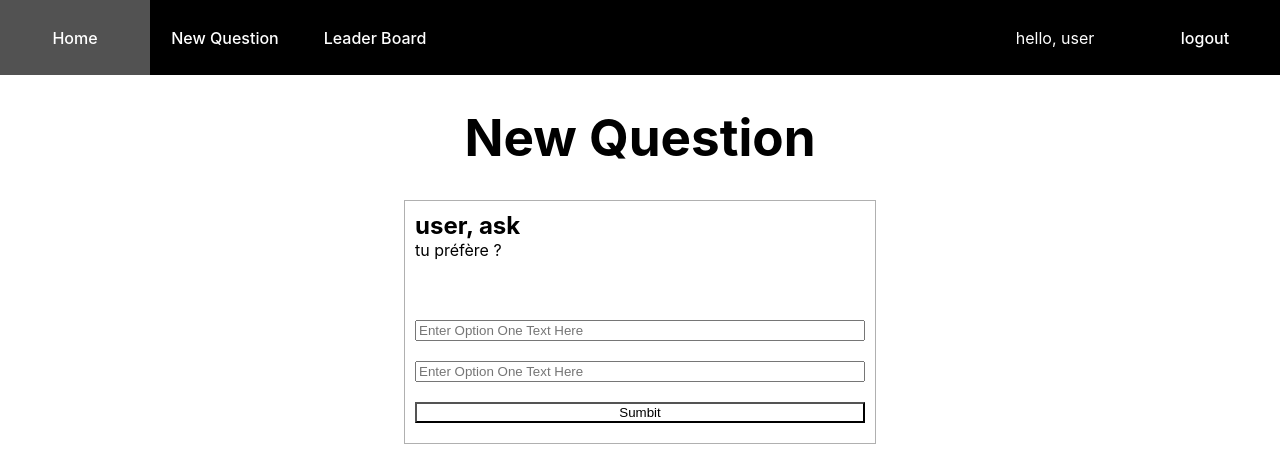
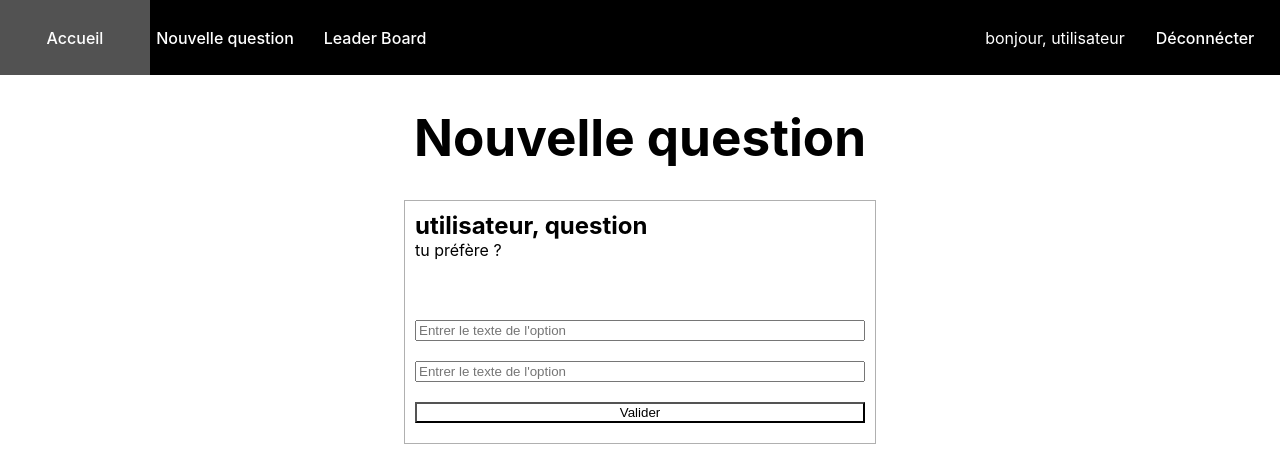
Before and after one commit to Cyr2/koalAPP, a React (Vite) app: page /add in a window 1280 px wide. Shown: the top 462 px of the page. Built offline with nearby package versions, Linux system fonts and the light colour scheme.

Commit message:
retouche anglais français

```diff
--- a/src/App.css
+++ b/src/App.css
@@ -11,3 +11,10 @@
   margin : 0;
   padding: 0;
 }
+.tableQuestion li{
+  font-weight: 500;
+  font-size: large;
+  border : solid black 1px;
+  padding: 3px;
+  margin : 5px 0;
+}
--- a/src/pages/Home.jsx
+++ b/src/pages/Home.jsx
@@ -26,7 +26,7 @@ export default function Home() {
 
     return (
         <AllQuestionsContext.Provider value={context}>
-            <h1>Home</h1>
+            <h1>Accueil</h1>
             <ul className='tableQuestion'>
                 {context.allQuestions.map((question, index) => {
                     const choices = question.question;
--- a/src/pages/Nav.jsx
+++ b/src/pages/Nav.jsx
@@ -5,13 +5,13 @@ export default function Nav() {
     return (
         <nav className='nav'>
             <ul>
-                <li><NavLink to="/">Home</NavLink></li>
-                <li><NavLink to="/add">New Question</NavLink></li>
-                <li><NavLink to="/leaderboard">Leader Board</NavLink></li>
+                <NavLink to="/"><li>Accueil</li></NavLink>
+                <NavLink to="/add"><li>Nouvelle question</li></NavLink>
+                <NavLink to="/leaderboard"><li>Leader Board</li></NavLink>
             </ul>
             <ul className='ulUser'>
-                <li>hello, user</li>
-                <li><a href="">logout</a></li>
+                <li>bonjour, utilisateur</li>
+                <NavLink to="/logout"><li>Déconnécter</li></NavLink>
             </ul>
         </nav>
     )
--- a/src/pages/NewQuestion.jsx
+++ b/src/pages/NewQuestion.jsx
@@ -3,14 +3,14 @@ import './NewQuestion.css'
 export default function Leaderboard() {
     return (
         <>
-            <h1>New Question</h1>
+            <h1>Nouvelle question</h1>
             <div className="ask">
-                <h2>user, ask</h2>
+                <h2>utilisateur, question</h2>
                     <p>tu préfère ?</p>
                 <form action="">
-                    <input type="text" placeholder="Enter Option One Text Here"/>
-                    <input type="text" placeholder="Enter Option One Text Here"/>
-                    <input type="submit" value="Sumbit" className='valider'/>
+                    <input type="text" placeholder="Entrer le texte de l'option"/>
+                    <input type="text" placeholder="Entrer le texte de l'option"/>
+                    <input type="submit" value="Valider" className='valider'/>
                 </form>
             </div>
 
```
